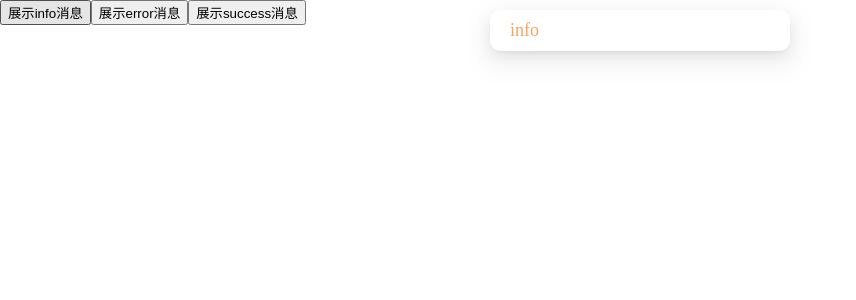
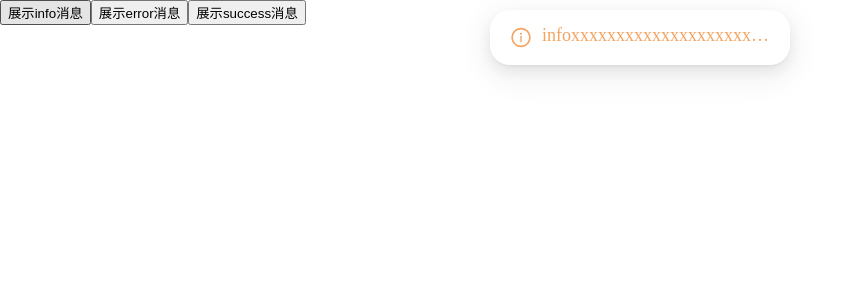
Before and after one commit to PkmerCN/VideosOnline, a Vue app in the folder vue-admin/: page / in a window 1280 px wide. Both pictures are taken after a click on the button "展示info消息". Shown: the top 300 px of the page, without its empty margins (0-856 px from the left). Built offline with nearby package versions, Linux system fonts and the light colour scheme.

Commit message:
显示不同的额消息内容,完成

```diff
--- a/vue-admin/src/App.vue
+++ b/vue-admin/src/App.vue
@@ -1,6 +1,6 @@
 <template>
   <div>
-    <button @click="Message.info('info')">展示info消息</button>
+    <button @click="Message.info('infoxxxxxxxxxxxxxxxxxxxxxxxxxxxxxxxxxxxxx')">展示info消息</button>
     <button @click="Message.error('error')">展示error消息</button>
     <button @click="Message.success('success')">展示success消息</button>
 <!--    <LoginForm/>-->
--- a/vue-admin/src/components/icons/InfoIcon.vue
+++ b/vue-admin/src/components/icons/InfoIcon.vue
@@ -2,19 +2,19 @@
 import { IconProps } from '@/composables/useIconProps'
 
 const { width, height } = withDefaults(defineProps<IconProps>(), {
-  width: 20,
-  height: 20
+  width: 35,
+  height: 35
 })
 </script>
 
 <template>
-  <svg t="1718527643541" class="icon" viewBox="0 0 1024 1024" version="1.1" xmlns="http://www.w3.org/2000/svg"
-       p-id="4331" :width :height>
+  <svg t="1718529389152" class="icon" viewBox="0 0 1024 1024" version="1.1" xmlns="http://www.w3.org/2000/svg"
+       p-id="7527" :width :height>
     <path
-      d="M512 958.016C266.08 958.016 65.984 757.952 65.984 512 65.984 266.08 266.08 65.984 512 65.984c245.952 0 446.016 200.064 446.016 446.016 0 245.952-200.064 446.016-446.016 446.016z m0-828.032c-210.656 0-382.016 171.36-382.016 382.016 0 210.624 171.36 382.016 382.016 382.016 210.624 0 382.016-171.36 382.016-382.016S722.624 129.984 512 129.984z"
-      p-id="4332"></path>
-    <path
-      d="M464 304a1.5 1.5 0 1 0 96 0 1.5 1.5 0 1 0-96 0zM512 768c-17.664 0-32-14.304-32-32V448c0-17.664 14.336-32 32-32s32 14.336 32 32v288c0 17.696-14.336 32-32 32z"
-      p-id="4333"></path>
+      d="M512 64C264.6 64 64 264.6 64 512s200.6 448 448 448 448-200.6 448-448S759.4 64 512 64z m0 820c-205.4 0-372-166.6-372-372s166.6-372 372-372 372 166.6 372 372-166.6 372-372 372z"
+      p-id="7528"></path>
+    <path d="M512 336m-48 0a48 48 0 1 0 96 0 48 48 0 1 0-96 0Z" p-id="7529"></path>
+    <path d="M536 448h-48c-4.4 0-8 3.6-8 8v272c0 4.4 3.6 8 8 8h48c4.4 0 8-3.6 8-8V456c0-4.4-3.6-8-8-8z"
+          p-id="7530"></path>
   </svg>
 </template>
--- a/vue-admin/src/components/message/MsgPrompt.vue
+++ b/vue-admin/src/components/message/MsgPrompt.vue
@@ -1,11 +1,16 @@
 <script setup lang="ts">
 import { ref } from 'vue'
 import generateId from '@/utils/ids'
+import InfoIcon from '@/components/icons/InfoIcon.vue'
+import SuccessIcon from '@/components/icons/SuccessIcon.vue'
+import ErrorIcon from '@/components/icons/ErrorIcon.vue'
 
 const msgArr = ref<MessageI[]>([])
 const visiable = ref(false)
 
 function showMessage(content:string,msgType:MsgType = 'info') {
+  if(msgArr.value.length >= 5) return
+
   const msg: MessageI = {id:generateId(),content,msgType}
   msgArr.value.push(msg)
   visiable.value = true
@@ -16,7 +21,7 @@ function showMessage(content:string,msgType:MsgType = 'info') {
     if(index !== -1){
       msgArr.value.splice(index,1)
     }
-  },300000)
+  },3000)
 }
 
 defineExpose({showMessage})
@@ -25,7 +30,10 @@ defineExpose({showMessage})
 <template>
 <div v-if="visiable" class="message-container">
   <div v-for="msg in msgArr" :key="msg.id" :class="['message',msg.msgType]">
-    {{msg.content}}
+    <InfoIcon v-if="'info' === msg.msgType"/>
+    <SuccessIcon v-if="'success' === msg.msgType"/>
+    <ErrorIcon v-if="'error' === msg.msgType"/>
+    <span class="text">{{msg.content}}</span>
   </div>
 </div>
 </template>
@@ -43,21 +51,44 @@ defineExpose({showMessage})
     margin-bottom: 10px;
     padding: 10px 20px;
     width: 300px;
-    word-break: break-word;
-    border-radius: 10px;
+    border-radius: 20px;
     font-size: 18px;
     background-color: white;
     box-shadow: 0 6px 16px 0 rgba(0, 0, 0, .08), 0 3px 6px -4px rgba(0, 0, 0, .12), 0 9px 28px 8px rgba(0, 0, 0, .05);
+
+    display: flex;
+    align-items: center;
+    .text{
+      white-space: nowrap;
+      overflow: hidden;
+      text-overflow: ellipsis; /* 溢出部分显示省略号 */
+      margin-left: 10px;
+      vertical-align: middle;
+      transform: translateY(-2px);
+    }
+
   }
 
   .info{
-    color:sandybrown;
+    $info-color: sandybrown;
+    color:$info-color;
+    svg{
+      fill: $info-color;
+    }
   }
   .success{
-    color: green;
+    $success-color: green;
+    color: $success-color;
+    svg{
+      fill: $success-color;
+    }
   }
   .error{
-    color: red;
+    $error-color: red;
+    color: $error-color;
+    svg{
+      fill: $error-color;
+    }
   }
 }
 
```
